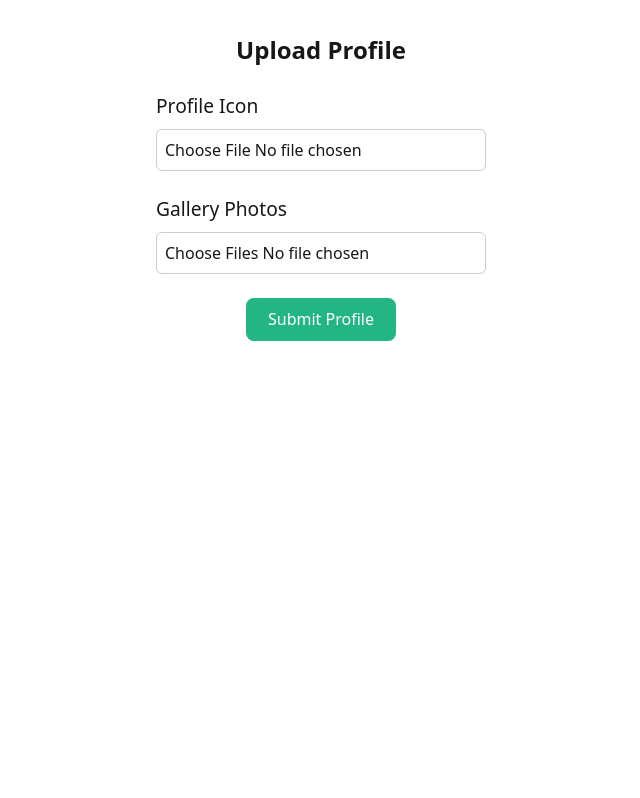
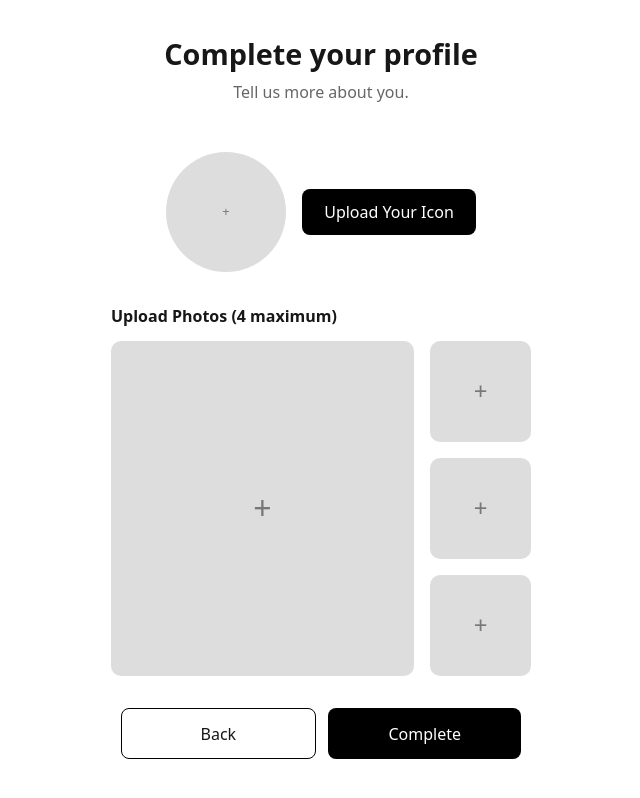
Before and after one commit to 42-matcha-dev/42-matcha, a Next.js app in the folder frontend/: page /upload in a window 1280 px wide. Shown: the whole page, without its empty margins (319-959 px from the left). Built offline with nearby package versions, Linux system fonts and the light colour scheme.

Commit message:
update upload form

```diff
--- a/frontend/src/app/upload/page.tsx
+++ b/frontend/src/app/upload/page.tsx
@@ -7,17 +7,17 @@ type SignedUrlData = {
   path: string
 }
 
-export default function UploadPage() {
+export default function ProfileUpload() {
   const [iconUrl, setIconUrl] = useState<string | null>(null)
   const [photoUrls, setPhotoUrls] = useState<string[]>([])
   const [uploading, setUploading] = useState(false)
 
-  // 🔹 Helper: upload selected files (icon or photos)
-  const uploadFiles = async (files: FileList, folder: 'icon' | 'photos') => {
+  // Helper: upload selected files
+  const uploadFiles = async (files: FileList, type: 'icon' | 'photos', index?: number) => {
+    if (!files || files.length === 0) return
     setUploading(true)
-    const fileNames = Array.from(files).map(f => f.name)
 
-    // Step 1: request signed URLs from backend
+    const fileNames = Array.from(files).map((f) => f.name)
     const res = await fetch(`${process.env.NEXT_PUBLIC_API_URL}/api/upload-urls`, {
       method: 'POST',
       headers: { 'Content-Type': 'application/json' },
@@ -25,114 +25,341 @@ export default function UploadPage() {
     })
     const { urls }: { urls: SignedUrlData[] } = await res.json()
 
-    // Step 2: upload directly to Supabase
     await Promise.all(
       Array.from(files).map((file, i) =>
         fetch(urls[i].signedUrl, { method: 'PUT', body: file })
       )
     )
 
-    // Step 3: build public URLs
     const uploaded = urls.map(
       (u) =>
         `${process.env.NEXT_PUBLIC_SUPABASE_URL}/storage/v1/object/public/user-photos/${u.path}`
     )
 
-    // Step 4: update state
-    if (folder === 'icon') setIconUrl(uploaded[0])
-    else setPhotoUrls(prev => [...prev, ...uploaded])
+    if (type === 'icon') setIconUrl(uploaded[0])
+    else if (index !== undefined) {
+      setPhotoUrls((prev) => {
+        const newPhotos = [...prev]
+        newPhotos[index] = uploaded[0]
+        return newPhotos
+      })
+    }
 
     setUploading(false)
+  }
+
+  const removePhoto = (index: number) => {
+    setPhotoUrls((prev) => prev.filter((_, i) => i !== index))
   }
 
   // Basic inline CSS
   const styles: Record<string, CSSProperties> = {
     container: {
       padding: '2rem',
+      fontFamily: 'system-ui, sans-serif',
       display: 'flex',
       flexDirection: 'column',
       alignItems: 'center',
-      gap: '1.5rem',
-      fontFamily: 'system-ui, sans-serif',
     },
-    title: { fontSize: '1.5rem', fontWeight: 600 },
-    input: { border: '1px solid #ccc', padding: '0.5rem', borderRadius: '6px' },
-    button: {
-      backgroundColor: '#23B684',
+    title: { fontSize: '1.8rem', fontWeight: 700, marginBottom: '0.3rem' },
+    subtitle: { color: '#666', marginBottom: '1.5rem' },
+    iconWrapper: {
+      display: 'flex',
+      alignItems: 'center',
+      gap: '1rem',
+      marginTop: '1.5rem',
+    },
+    icon: {
+      width: '120px',
+      height: '120px',
+      borderRadius: '50%',
+      objectFit: 'cover',
+      background: '#ddd',
+      display: 'flex',
+      justifyContent: 'center',
+      alignItems: 'center',
+      fontSize: '0.8rem',
+      color: '#777',
+    },
+    uploadBtn: {
+      background: 'black',
       color: 'white',
-      padding: '0.6rem 1.4rem',
+      padding: '0.7rem 1.4rem',
       borderRadius: '8px',
+      cursor: 'pointer',
       fontWeight: 500,
       border: 'none',
+    },
+    photoGrid: {
+      display: 'grid',
+      gridTemplateColumns: 'repeat(2, 1fr)',
+      gap: '0.8rem',
+      marginTop: '1.2rem',
+    },
+    mainPhotoBox: {
+      gridColumn: 'span 2',
+      aspectRatio: '1 / 1',
+      background: '#ddd',
+      borderRadius: '10px',
+      position: 'relative',
+      overflow: 'hidden',
+    },
+    smallPhotoBox: {
+      width: '140px',
+      height: '140px',
+      background: '#ddd',
+      borderRadius: '10px',
+      position: 'relative',
+      overflow: 'hidden',
+    },
+    deleteBtn: {
+      position: 'absolute',
+      top: '6px',
+      right: '6px',
+      background: 'rgba(0,0,0,0.6)',
+      color: 'white',
+      border: 'none',
+      borderRadius: '50%',
+      width: '24px',
+      height: '24px',
+      fontSize: '14px',
       cursor: 'pointer',
     },
-    previewRow: {
+    img: { width: '100%', height: '100%', objectFit: 'cover' },
+    navRow: {
       display: 'flex',
-      flexWrap: 'wrap',
-      gap: '1rem',
-      justifyContent: 'center',
+      justifyContent: 'space-between',
+      width: '100%',
+      maxWidth: '400px',
+      marginTop: '2rem',
     },
-    icon: {
-      width: '100px',
-      height: '100px',
-      borderRadius: '50%',
-      objectFit: 'cover',
-      boxShadow: '0 0 5px rgba(0,0,0,0.3)',
+    navBtn: {
+      flex: 1,
+      padding: '0.8rem 0',
+      fontSize: '1rem',
+      borderRadius: '8px',
+      border: '1px solid #000',
+      background: 'white',
+      cursor: 'pointer',
     },
-    photo: {
-      width: '150px',
-      height: '150px',
-      objectFit: 'cover',
-      borderRadius: '10px',
-      boxShadow: '0 0 4px rgba(0,0,0,0.2)',
+    completeBtn: {
+      flex: 1,
+      marginLeft: '0.8rem',
+      padding: '0.8rem 0',
+      fontSize: '1rem',
+      borderRadius: '8px',
+      background: 'black',
+      color: 'white',
+      border: 'none',
+      cursor: 'pointer',
     },
   }
 
   return (
     <main style={styles.container}>
-      <h1 style={styles.title}>Upload Profile</h1>
+      <h1 style={styles.title}>Complete your profile</h1>
+      <p style={styles.subtitle}>Tell us more about you.</p>
 
-      {/* 🔹 Icon Upload */}
-      <div>
-        <h2 style={{ fontSize: '1.2rem', marginBottom: '0.5rem' }}>Profile Icon</h2>
+      {/* Profile Icon */}
+      <div style={styles.iconWrapper}>
+        <label style={{ cursor: 'pointer' }}>
+          {iconUrl ? (
+            <img src={iconUrl} alt="icon" style={styles.icon} />
+          ) : (
+            <div style={styles.icon}>+</div>
+          )}
           <input
             type="file"
             accept="image/*"
+            style={{ display: 'none' }}
             onChange={(e) => e.target.files && uploadFiles(e.target.files, 'icon')}
-          style={styles.input}
             disabled={uploading}
           />
-        {iconUrl && <img src={iconUrl} alt="icon" style={styles.icon} />}
+        </label>
+        <button
+          style={styles.uploadBtn}
+          onClick={() =>
+            document.querySelector<HTMLInputElement>('input[type="file"]')?.click()
+          }
+        >
+          Upload Your Icon
+        </button>
       </div>
 
 {/* 🔹 Photos Upload */}
-      <div>
-        <h2 style={{ fontSize: '1.2rem', marginBottom: '0.5rem' }}>Gallery Photos</h2>
+<div style={{ marginTop: '2rem', textAlign: 'left', width: '100%', maxWidth: '420px' }}>
+  <h2 style={{ fontSize: '1rem', fontWeight: 700, marginBottom: '0.8rem' }}>
+    Upload Photos (4 maximum)
+  </h2>
+
+  <div
+    style={{
+      display: 'grid',
+      gridTemplateColumns: '3fr 1fr', // 3:1 layout
+      gap: '1rem',
+      alignItems: 'stretch',
+    }}
+  >
+    {/* Left: main large photo */}
+    <label
+      key={0}
+      style={{
+        position: 'relative',
+        background: '#ddd',
+        borderRadius: '10px',
+        overflow: 'hidden',
+        aspectRatio: '1 / 1',
+        cursor: 'pointer',
+        width: '100%',
+        height: '100%',
+      }}
+    >
+      {photoUrls[0] ? (
+        <>
+          <img
+            src={photoUrls[0]}
+            alt="main-photo"
+            style={{
+              width: '100%',
+              height: '100%',
+              objectFit: 'cover',
+              display: 'block',
+            }}
+          />
+          <button
+            style={{
+              position: 'absolute',
+              top: '6px',
+              right: '6px',
+              background: 'rgba(0,0,0,0.6)',
+              color: 'white',
+              border: 'none',
+              borderRadius: '50%',
+              width: '24px',
+              height: '24px',
+              fontSize: '14px',
+              cursor: 'pointer',
+            }}
+            onClick={(e) => {
+              e.preventDefault()
+              removePhoto(0)
+            }}
+          >
+            ✕
+          </button>
+        </>
+      ) : (
+        <div
+          style={{
+            width: '100%',
+            height: '100%',
+            display: 'flex',
+            justifyContent: 'center',
+            alignItems: 'center',
+            color: '#777',
+            fontSize: '2rem',
+          }}
+        >
+          +
+        </div>
+      )}
       <input
         type="file"
-          multiple
         accept="image/*"
-          onChange={(e) => e.target.files && uploadFiles(e.target.files, 'photos')}
-          style={styles.input}
+        style={{ display: 'none' }}
+        onChange={(e) => e.target.files && uploadFiles(e.target.files, 'photos', 0)}
         disabled={uploading}
       />
-        <div style={styles.previewRow}>
-          {photoUrls.map((url, idx) => (
-            <img key={idx} src={url} alt={`photo-${idx}`} style={styles.photo} />
+    </label>
+
+    {/* Right: 3 stacked small square photos */}
+    <div
+      style={{
+        display: 'flex',
+        flexDirection: 'column',
+        justifyContent: 'space-between',
+        gap: '1rem',
+      }}
+    >
+      {[1, 2, 3].map((i) => (
+        <label
+          key={i}
+          style={{
+            position: 'relative',
+            background: '#ddd',
+            borderRadius: '10px',
+            overflow: 'hidden',
+            aspectRatio: '1 / 1',
+            cursor: 'pointer',
+          }}
+        >
+          {photoUrls[i] ? (
+            <>
+              <img
+                src={photoUrls[i]}
+                alt={`photo-${i}`}
+                style={{
+                  width: '100%',
+                  height: '100%',
+                  objectFit: 'cover',
+                  display: 'block',
+                }}
+              />
+              <button
+                style={{
+                  position: 'absolute',
+                  top: '6px',
+                  right: '6px',
+                  background: 'rgba(0,0,0,0.6)',
+                  color: 'white',
+                  border: 'none',
+                  borderRadius: '50%',
+                  width: '22px',
+                  height: '22px',
+                  fontSize: '13px',
+                  cursor: 'pointer',
+                }}
+                onClick={(e) => {
+                  e.preventDefault()
+                  removePhoto(i)
+                }}
+              >
+                ✕
+              </button>
+            </>
+          ) : (
+            <div
+              style={{
+                width: '100%',
+                height: '100%',
+                display: 'flex',
+                justifyContent: 'center',
+                alignItems: 'center',
+                color: '#777',
+                fontSize: '1.5rem',
+              }}
+            >
+              +
+            </div>
+          )}
+          <input
+            type="file"
+            accept="image/*"
+            style={{ display: 'none' }}
+            onChange={(e) => e.target.files && uploadFiles(e.target.files, 'photos', i)}
+            disabled={uploading}
+          />
+        </label>
       ))}
     </div>
   </div>
+</div>
 
-      <button
-        style={{
-          ...styles.button,
-          opacity: uploading ? 0.6 : 1,
-          cursor: uploading ? 'not-allowed' : 'pointer',
-        }}
-        onClick={() => console.log('Form submitted with:', { iconUrl, photoUrls })}
-      >
-        Submit Profile
-      </button>
+      {/* Nav buttons */}
+      <div style={styles.navRow}>
+        <button style={styles.navBtn}>Back</button>
+        <button style={styles.completeBtn}>Complete</button>
+      </div>
     </main>
   )
 }
```
Lines whose indentation alone changed are shown as unchanged.
